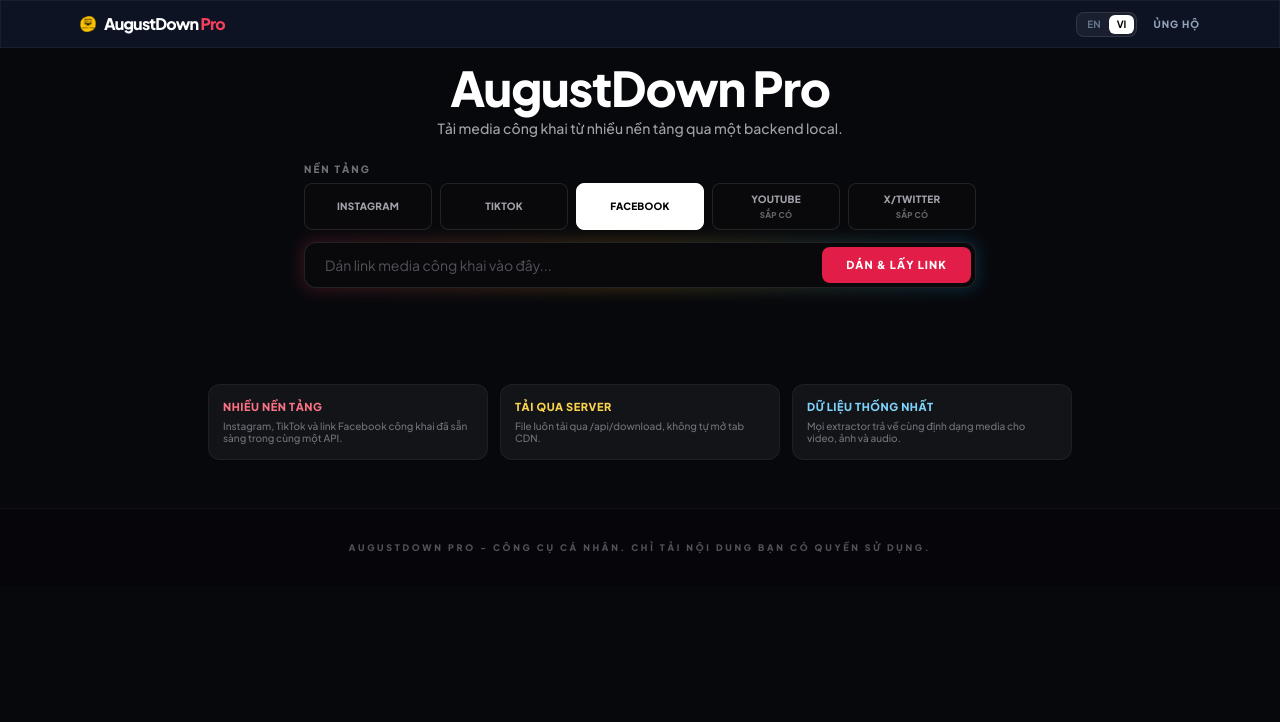
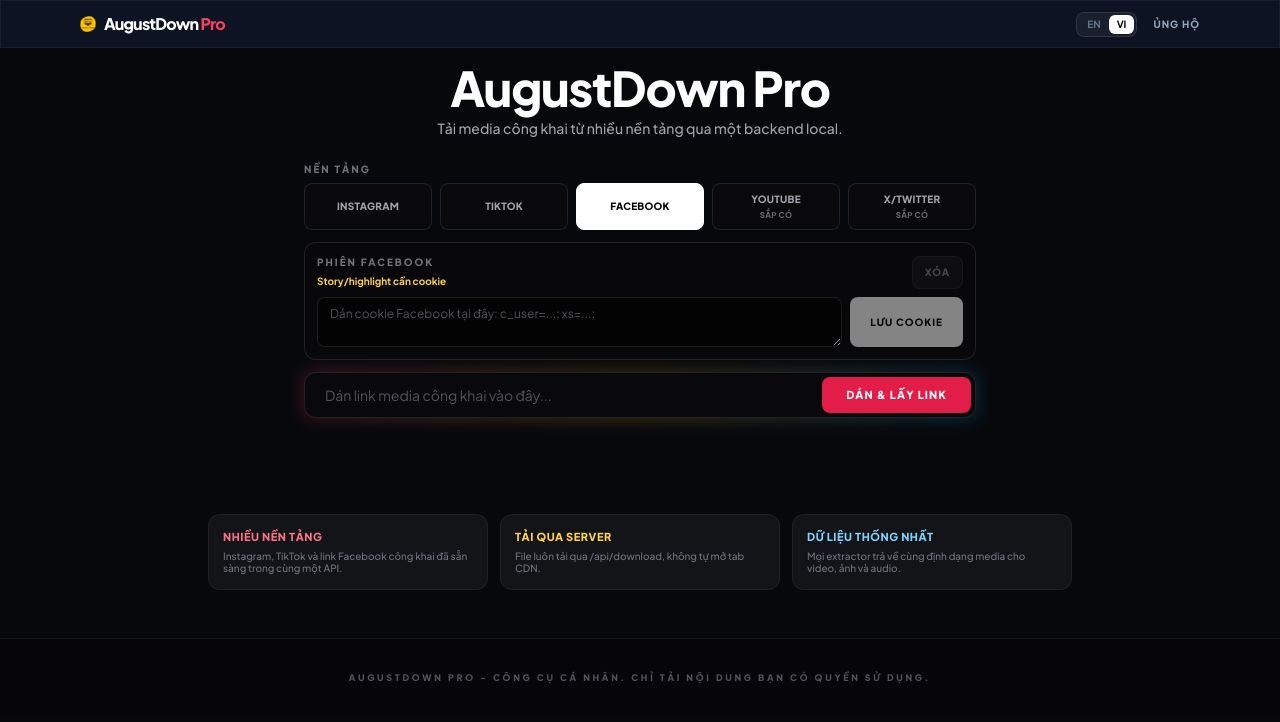
Before and after one commit to August-Trung/augustdown-pro, a React (Vite) app: page / in a window 1280 px wide. Both pictures are taken after a click on the button "FACEBOOK". Shown: the top 722 px of the page. Built offline with nearby package versions, Linux system fonts and the light colour scheme; no server answers.

Commit message:
Add local Facebook session support

```diff
--- a/App.tsx
+++ b/App.tsx
@@ -5,7 +5,12 @@
 import VideoCard from "./components/VideoCard";
 import { ExtractedMediaData, Platform } from "./types";
 import { downloadMediaFile } from "./services/downloadService";
-import { fetchExtractedMedia } from "./services/extractService";
+import {
+  clearFacebookSession,
+  fetchExtractedMedia,
+  fetchFacebookSession,
+  saveFacebookSession,
+} from "./services/extractService";
 
 const platforms: { id: Platform; label: string; status?: "soon" | "experimental" }[] = [
   { id: "instagram", label: "Instagram" },
@@ -50,6 +55,12 @@
     comingSoon: "Coming soon",
     experimental: "Experimental",
     unsupported: "This platform is not ready yet.",
+    fbCookieTitle: "Facebook session",
+    fbCookieReady: "Cookie saved",
+    fbCookieMissing: "Cookie required for Story/highlight",
+    fbCookiePlaceholder: "Paste Facebook cookie here: c_user=...; xs=...;",
+    fbCookieSave: "Save cookie",
+    fbCookieClear: "Clear",
   },
   vi: {
     title: "AugustDown Pro",
@@ -85,6 +96,12 @@
     comingSoon: "Sắp có",
     experimental: "Thử nghiệm",
     unsupported: "Nền tảng này chưa sẵn sàng.",
+    fbCookieTitle: "Phiên Facebook",
+    fbCookieReady: "Đã lưu cookie",
+    fbCookieMissing: "Story/highlight cần cookie",
+    fbCookiePlaceholder: "Dán cookie Facebook tại đây: c_user=...; xs=...;",
+    fbCookieSave: "Lưu cookie",
+    fbCookieClear: "Xóa",
   },
 };
 
@@ -101,6 +118,9 @@
   const [history, setHistory] = useState<ExtractedMediaData[]>([]);
   const [isDonateOpen, setIsDonateOpen] = useState(false);
   const [showPasteToast, setShowPasteToast] = useState(false);
+  const [facebookCookie, setFacebookCookie] = useState("");
+  const [facebookCookieSaved, setFacebookCookieSaved] = useState(false);
+  const [savingFacebookCookie, setSavingFacebookCookie] = useState(false);
   const inputRef = useRef<HTMLInputElement>(null);
   const t = translations[lang];
 
@@ -113,6 +133,12 @@
     } catch {
       localStorage.removeItem(historyKey);
     }
+  }, []);
+
+  useEffect(() => {
+    fetchFacebookSession()
+      .then((session) => setFacebookCookieSaved(session.configured))
+      .catch(() => setFacebookCookieSaved(false));
   }, []);
 
   const resetApp = () => {
@@ -219,6 +245,34 @@
     localStorage.removeItem(historyKey);
   };
 
+  const handleSaveFacebookCookie = async () => {
+    setSavingFacebookCookie(true);
+    setError(null);
+    try {
+      await saveFacebookSession(facebookCookie);
+      setFacebookCookie("");
+      setFacebookCookieSaved(true);
+    } catch (err: any) {
+      setError(err?.message || t.error);
+    } finally {
+      setSavingFacebookCookie(false);
+    }
+  };
+
+  const handleClearFacebookCookie = async () => {
+    setSavingFacebookCookie(true);
+    setError(null);
+    try {
+      await clearFacebookSession();
+      setFacebookCookie("");
+      setFacebookCookieSaved(false);
+    } catch (err: any) {
+      setError(err?.message || t.error);
+    } finally {
+      setSavingFacebookCookie(false);
+    }
+  };
+
   return (
     <div className="min-h-screen bg-[#07080c] text-white selection:bg-rose-500/30 pb-20">
       <Navbar
@@ -266,6 +320,49 @@
               ))}
             </div>
           </div>
+
+          {platform === "facebook" && (
+            <div className="max-w-2xl mx-auto mb-3 p-3 rounded-xl bg-zinc-950/80 border border-white/10">
+              <div className="flex items-center justify-between gap-3 mb-2">
+                <div>
+                  <div className="text-[10px] font-black uppercase tracking-[0.2em] text-zinc-500">
+                    {t.fbCookieTitle}
+                  </div>
+                  <div
+                    className={`mt-1 text-[10px] font-bold ${
+                      facebookCookieSaved ? "text-emerald-400" : "text-amber-300"
+                    }`}
+                  >
+                    {facebookCookieSaved ? t.fbCookieReady : t.fbCookieMissing}
+                  </div>
+                </div>
+                <button
+                  type="button"
+                  onClick={handleClearFacebookCookie}
+                  disabled={savingFacebookCookie || !facebookCookieSaved}
+                  className="px-3 py-2 rounded-lg bg-zinc-900 text-zinc-400 hover:text-white border border-white/10 text-[10px] font-black uppercase tracking-widest disabled:opacity-40"
+                >
+                  {t.fbCookieClear}
+                </button>
+              </div>
+              <div className="flex flex-col sm:flex-row gap-2">
+                <textarea
+                  value={facebookCookie}
+                  onChange={(event) => setFacebookCookie(event.target.value)}
+                  placeholder={t.fbCookiePlaceholder}
+                  className="min-h-[72px] sm:min-h-10 flex-1 bg-black/60 border border-white/10 rounded-lg px-3 py-2 text-xs text-white placeholder:text-zinc-600 focus:outline-none focus:border-rose-500/50 resize-y"
+                />
+                <button
+                  type="button"
+                  onClick={handleSaveFacebookCookie}
+                  disabled={savingFacebookCookie || !facebookCookie.trim()}
+                  className="px-5 py-2 rounded-lg bg-white text-black text-[10px] font-black uppercase tracking-widest disabled:opacity-50"
+                >
+                  {savingFacebookCookie ? t.processing : t.fbCookieSave}
+                </button>
+              </div>
+            </div>
+          )}
 
           <form onSubmit={handleFetch} className="relative group max-w-2xl mx-auto">
             <div className="absolute -inset-0.5 bg-gradient-to-r from-rose-500 via-amber-400 to-sky-500 rounded-xl blur opacity-20 group-focus-within:opacity-40 transition duration-500" />
--- a/services/extractService.ts
+++ b/services/extractService.ts
@@ -22,3 +22,41 @@
 
   return data;
 };
+
+export const fetchFacebookSession = async (): Promise<{
+  configured: boolean;
+  source: string;
+}> => {
+  const response = await fetch("/api/facebook/session");
+  const data = await response.json();
+  if (!response.ok || data.code !== 0) {
+    throw new Error(data.msg || "Could not read Facebook session");
+  }
+  return data;
+};
+
+export const saveFacebookSession = async (cookie: string): Promise<void> => {
+  const response = await fetch("/api/facebook/session", {
+    method: "POST",
+    headers: {
+      "Content-Type": "application/json",
+    },
+    body: JSON.stringify({ cookie }),
+  });
+
+  const data = await response.json();
+  if (!response.ok || data.code !== 0) {
+    throw new Error(data.msg || "Could not save Facebook session");
+  }
+};
+
+export const clearFacebookSession = async (): Promise<void> => {
+  const response = await fetch("/api/facebook/session", {
+    method: "DELETE",
+  });
+
+  const data = await response.json();
+  if (!response.ok || data.code !== 0) {
+    throw new Error(data.msg || "Could not clear Facebook session");
+  }
+};
```
Also changed, not shown: server.js (+92 -18 lines), 2 other files (tests, documents, lock files or other folders).
